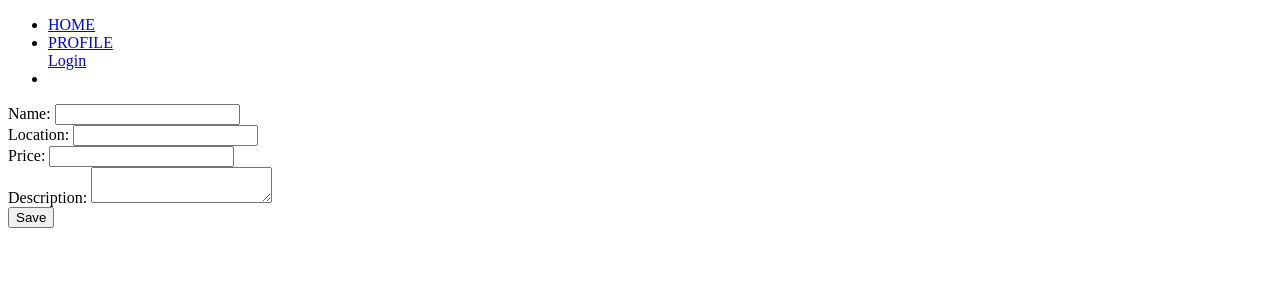
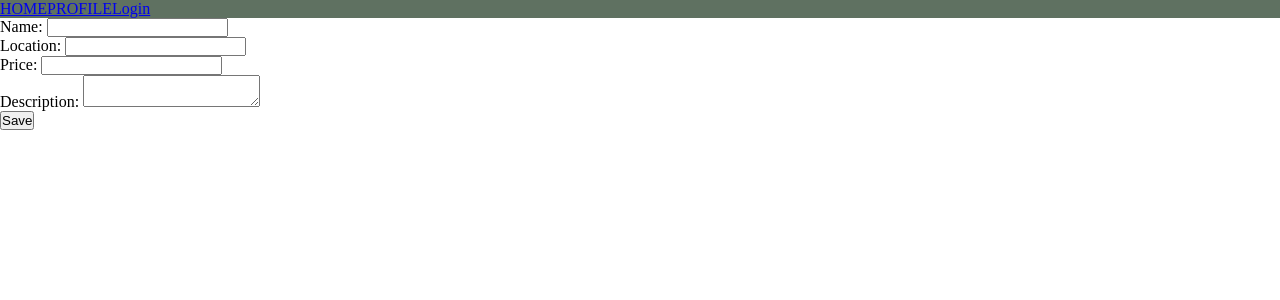
Before and after one commit to SergeyArenzon/viaggio-react, a React (Create React App) app: page /locations/1/edit in a window 1280 px wide. Shown: the top 300 px of the page. Built offline with nearby package versions, Linux system fonts and the light colour scheme; no server answers.

Commit message:
topbar style

```diff
--- /dev/null
+++ b/src/components/TopBar/TopBar.scss
@@ -0,0 +1,18 @@
+@import '../../sass/variables';
+
+.topbar {
+    background-color: $mainGreen;
+    color: white;
+
+
+    ul {
+        display: flex;
+        list-style-type: none;
+
+
+        li:active, li:visited{
+            color: inherit;
+            text-decoration: none;
+        }
+    }
+}
--- a/src/components/TopBar/TopBar.tsx
+++ b/src/components/TopBar/TopBar.tsx
@@ -1,4 +1,4 @@
-import React from "react";
+import './TopBar.scss';
 import { Link } from "react-router-dom";
 import { useSelector } from "react-redux";
 
@@ -24,8 +24,8 @@ export default function TopBar() : JSX.Element {
 
 
   return (
-    <nav className="bg-teal-600">
-      <ul className="flex justify-between">
+    <nav className="topbar">
+      <ul>
         <li>
           <Link to="/">
             <div className="text-black">HOME</div>
--- a/src/sass/_global.scss
+++ b/src/sass/_global.scss
@@ -1,7 +1,6 @@
 @import './variables';
 
-
-
-body {
-    // background-color: $textColor;
-}
+* {
+    margin: 0px;
+    padding: 0px;
+ }
--- a/src/sass/_variables.scss
+++ b/src/sass/_variables.scss
@@ -1,15 +1,5 @@
 
-
-/*
-$screen-sm: 576px;
-$screen-md: 768px;
-$screen-lg: 992px;
-$screen-xl: 1200px;
-$screen-xxl: 1300px;
-$screen-full: 1400px;
-
-// Colors
-$textColor: #42474C;
-$textLight1Color: #6b7177;
-*/
-$textColor: #42474C;
+$mainGreen: #5F7161;
+$secondGreen: #6D8B74;
+$viaggioWheat: #EFEAD8;
+$viaggioGray: #D0C9C0;
```
